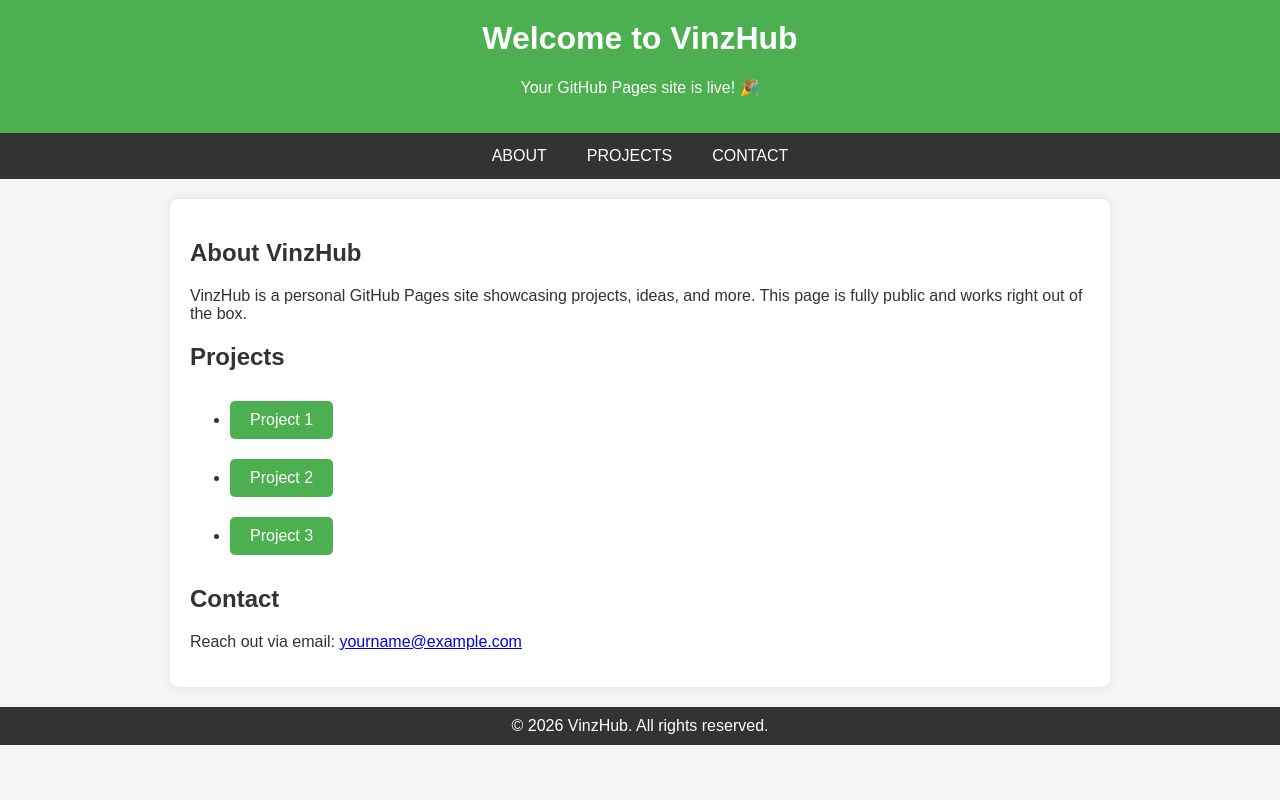
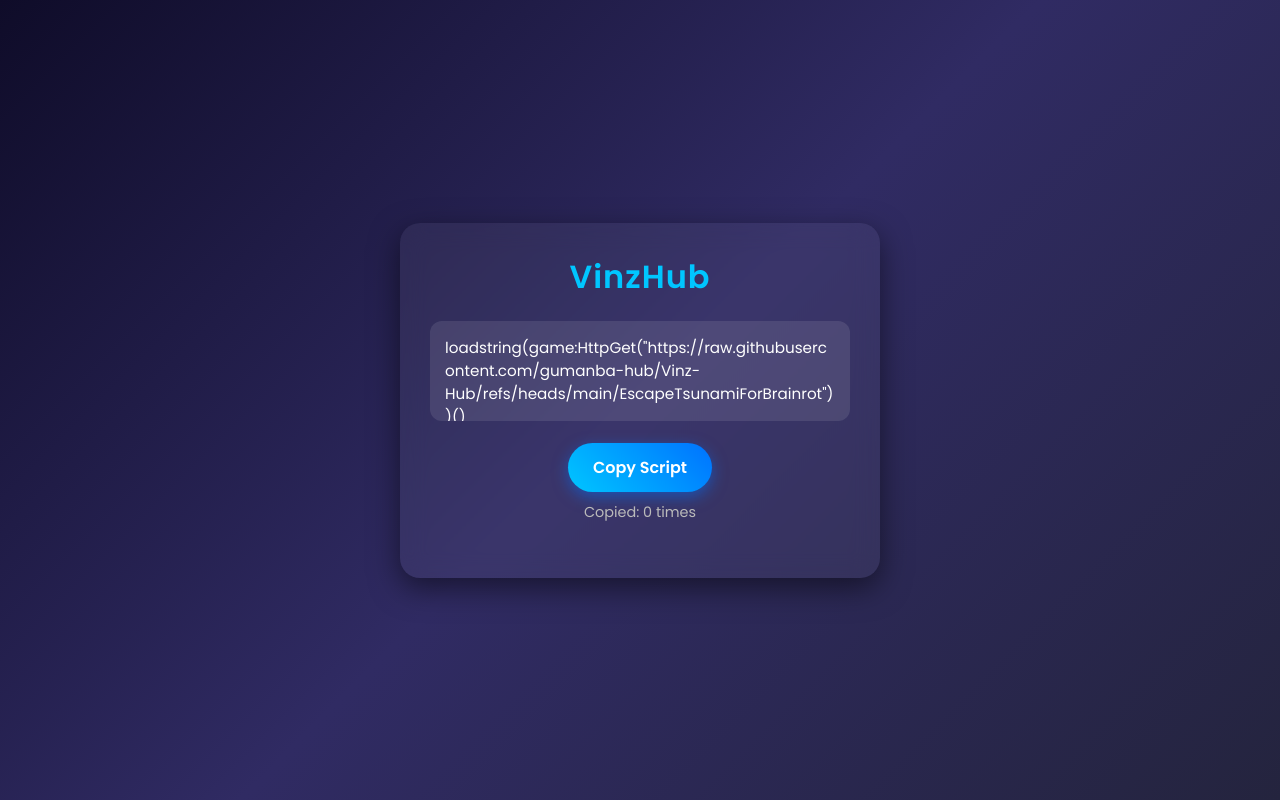
Before and after one commit to gumanba-hub/VinzHub, a plain HTML site: page index.html in a window 1280 px wide. Drawn offline with Linux system fonts and the light colour scheme.

Commit message:
index.html

```diff
--- a/index.html
+++ b/index.html
@@ -4,98 +4,130 @@
 <meta charset="UTF-8">
 <meta name="viewport" content="width=device-width, initial-scale=1.0">
 <title>VinzHub</title>
+
+<link href="https://fonts.googleapis.com/css2?family=Poppins:wght@400;600&display=swap" rel="stylesheet">
+
 <style>
-    body {
-      font-family: Arial, sans-serif;
+/* Reset & base */
+* {
     margin: 0;
     padding: 0;
-      background: #f5f5f5;
-      color: #333;
+    box-sizing: border-box;
+    font-family: 'Poppins', sans-serif;
 }
-    header {
-      background: #4CAF50;
-      color: white;
-      padding: 20px;
-      text-align: center;
-    }
-    nav {
+
+body {
+    min-height: 100vh;
     display: flex;
     justify-content: center;
-      background: #333;
+    align-items: center;
+    background: #0f0c29;  /* darker gradient */
+    background: linear-gradient(135deg, #0f0c29, #302b63, #24243e);
+    color: #fff;
+    padding: 20px;
 }
-    nav a {
-      color: white;
-      padding: 14px 20px;
-      text-decoration: none;
-      text-transform: uppercase;
+
+.container {
+    width: 100%;
+    max-width: 480px;
+    background: rgba(255, 255, 255, 0.05);
+    backdrop-filter: blur(12px);
+    padding: 30px;
+    border-radius: 20px;
+    box-shadow: 0 10px 30px rgba(0,0,0,0.5);
+    text-align: center;
+    animation: fadeIn 0.8s ease-in-out;
 }
-    nav a:hover {
-      background: #575757;
+
+h1 {
+    font-size: 2rem;
+    margin-bottom: 20px;
+    color: #00c6ff;
+    letter-spacing: 1px;
 }
-    main {
-      max-width: 900px;
-      margin: 20px auto;
-      padding: 20px;
-      background: white;
-      border-radius: 8px;
-      box-shadow: 0 0 10px rgba(0,0,0,0.1);
+
+textarea {
+    width: 100%;
+    height: 100px;
+    padding: 15px;
+    border-radius: 12px;
+    border: none;
+    resize: none;
+    background: rgba(255, 255, 255, 0.1);
+    color: #fff;
+    font-size: 0.95rem;
+    outline: none;
+    margin-bottom: 15px;
 }
-    footer {
-      text-align: center;
-      padding: 10px;
-      background: #333;
-      color: white;
-      margin-top: 20px;
+
+button {
+    padding: 12px 25px;
+    border-radius: 30px;
+    border: none;
+    font-size: 1rem;
+    font-weight: 600;
+    cursor: pointer;
+    color: #fff;
+    background: linear-gradient(45deg, #00c6ff, #0072ff);
+    transition: transform 0.2s ease, box-shadow 0.2s ease;
+    box-shadow: 0 5px 15px rgba(0, 114, 255, 0.5);
 }
-    h1 {
-      margin-top: 0;
+
+button:hover {
+    transform: scale(1.05);
+    box-shadow: 0 5px 20px rgba(0, 114, 255, 0.8);
 }
-    .button {
-      display: inline-block;
-      margin: 10px 0;
-      padding: 10px 20px;
-      background: #4CAF50;
-      color: white;
-      text-decoration: none;
-      border-radius: 5px;
+
+.counter {
+    margin-top: 10px;
+    font-size: 0.9rem;
+    color: #bbb;
 }
-    .button:hover {
-      background: #45a049;
+
+.copied {
+    font-size: 0.85rem;
+    color: #00ffae;
+    opacity: 0;
+    transition: opacity 0.3s ease;
+    margin-top: 5px;
+}
+
+/* Animation */
+@keyframes fadeIn {
+    from { opacity: 0; transform: translateY(20px); }
+    to { opacity: 1; transform: translateY(0); }
 }
 </style>
 </head>
+
 <body>
-  <header>
-    <h1>Welcome to VinzHub</h1>
-    <p>Your GitHub Pages site is live! 🎉</p>
-  </header>
-  <nav>
-    <a href="#about">About</a>
-    <a href="#projects">Projects</a>
-    <a href="#contact">Contact</a>
-  </nav>
-  <main>
-    <section id="about">
-      <h2>About VinzHub</h2>
-      <p>VinzHub is a personal GitHub Pages site showcasing projects, ideas, and more. This page is fully public and works right out of the box.</p>
-    </section>
+<div class="container">
+    <h1>VinzHub</h1>
 
-    <section id="projects">
-      <h2>Projects</h2>
-      <ul>
-        <li><a href="#" class="button">Project 1</a></li>
-        <li><a href="#" class="button">Project 2</a></li>
-        <li><a href="#" class="button">Project 3</a></li>
-      </ul>
-    </section>
+    <textarea id="scriptArea" readonly>
+loadstring(game:HttpGet("https://raw.githubusercontent.com/gumanba-hub/Vinz-Hub/refs/heads/main/EscapeTsunamiForBrainrot"))()
+    </textarea>
 
-    <section id="contact">
-      <h2>Contact</h2>
-      <p>Reach out via email: <a href="mailto:yourname@example.com">yourname@example.com</a></p>
-    </section>
-  </main>
-  <footer>
-    &copy; 2026 VinzHub. All rights reserved.
-  </footer>
+    <button onclick="copyScript()">Copy Script</button>
+
+    <div class="counter" id="countText">Copied: 0 times</div>
+    <div class="copied" id="copiedMsg">✔ Script Copied!</div>
+</div>
+
+<script>
+let count = 0;
+
+function copyScript() {
+    const textarea = document.getElementById("scriptArea");
+    navigator.clipboard.writeText(textarea.value).then(() => {
+        count++;
+        document.getElementById("countText").innerText = `Copied: ${count} times`;
+
+        const msg = document.getElementById("copiedMsg");
+        msg.style.opacity = 1;
+        setTimeout(() => { msg.style.opacity = 0; }, 1500);
+    });
+}
+</script>
 </body>
 </html>
```
Lines whose indentation alone changed are shown as unchanged.
